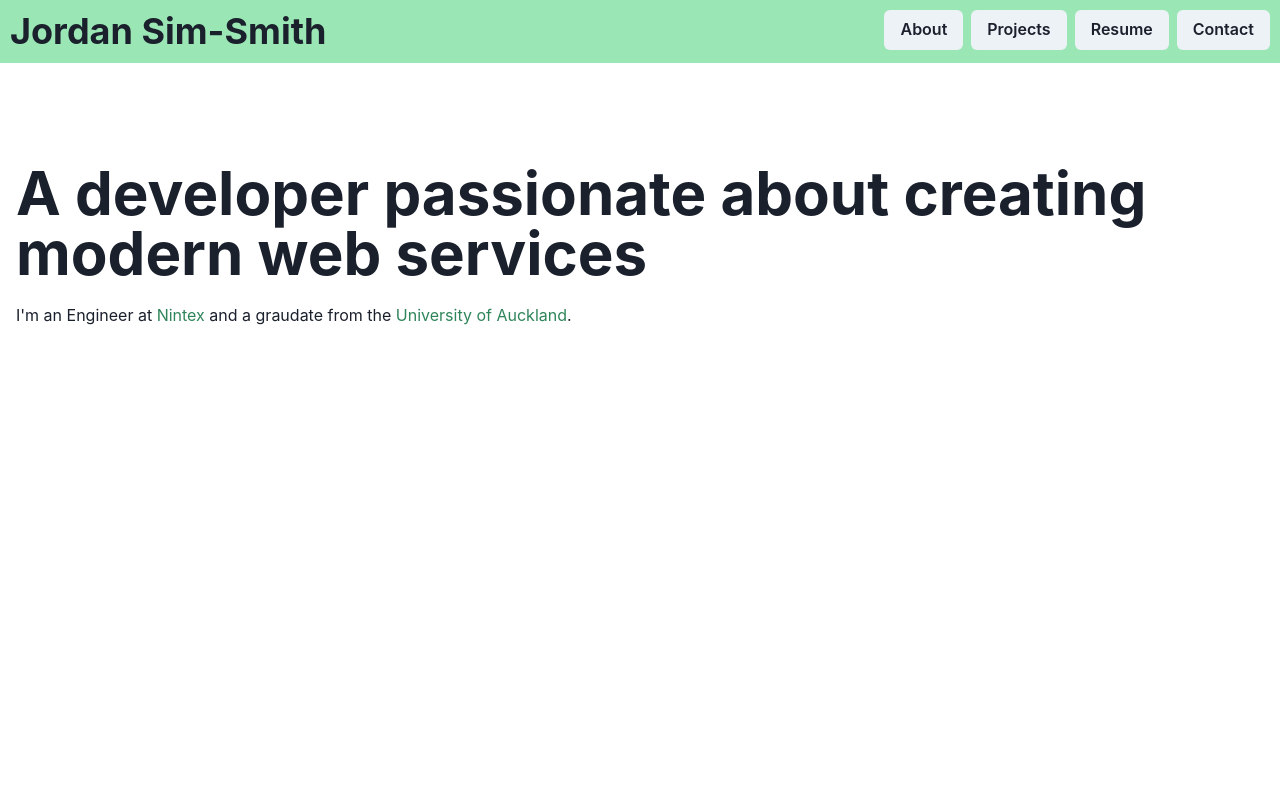
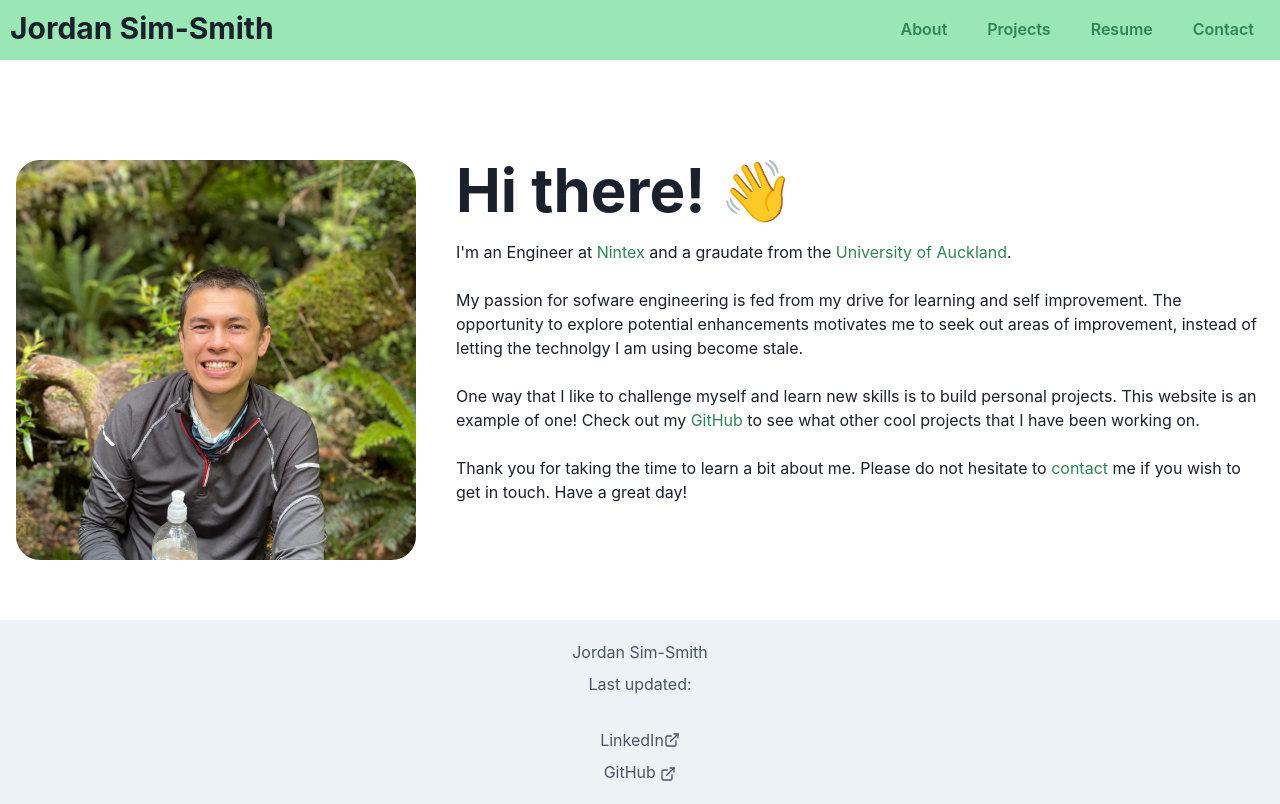
Before and after one commit to jordansimsmith/personal-website, a Next.js app in the folder v2/: page / in a window 1280 px wide. Built offline with nearby package versions, Linux system fonts and the light colour scheme; no server answers.

Commit message:
Add footer and update various styles

```diff
--- /dev/null
+++ b/v2/components/Footer.tsx
@@ -0,0 +1,37 @@
+import { ExternalLinkIcon } from '@chakra-ui/icons';
+import { Box, VStack, Text, Link } from '@chakra-ui/react';
+import React from 'react';
+import { useLastUpdated } from '../hooks/useLastUpdated';
+
+export const Footer = (): JSX.Element => {
+  const lastUpdated = useLastUpdated();
+
+  return (
+    <VStack
+      as="footer"
+      backgroundColor="gray.100"
+      color="gray.600"
+      paddingTop="20px"
+      paddingBottom="20px"
+      marginTop="60px"
+    >
+      <Text>Jordan Sim-Smith</Text>
+
+      <Text>Last updated: {lastUpdated}</Text>
+
+      <br />
+
+      <Link
+        href="https://linkedin.com/in/jordansimsmith"
+        isExternal
+        display="flex"
+        alignItems="center"
+      >
+        LinkedIn <ExternalLinkIcon />
+      </Link>
+      <Link href="https://github.com/jordansimsmith" isExternal>
+        GitHub <ExternalLinkIcon />
+      </Link>
+    </VStack>
+  );
+};
--- /dev/null
+++ b/v2/components/Header.tsx
@@ -0,0 +1,49 @@
+import NextLink from 'next/link';
+import { Box, Button, ButtonGroup, Heading } from '@chakra-ui/react';
+import React from 'react';
+
+export const Header = (): JSX.Element => {
+  return (
+    <Box as="header">
+      <Box
+        backgroundColor="green.200"
+        display="flex"
+        justifyContent="space-between"
+        padding="10px"
+        as="nav"
+      >
+        <NextLink href="/" passHref>
+          <Heading as="a" size="lg">
+            Jordan Sim-Smith
+          </Heading>
+        </NextLink>
+
+        <ButtonGroup>
+          <NextLink href="/" passHref>
+            <Button as="a" colorScheme="green" variant="ghost">
+              About
+            </Button>
+          </NextLink>
+
+          <NextLink href="/projects" passHref>
+            <Button as="a" colorScheme="green" variant="ghost">
+              Projects
+            </Button>
+          </NextLink>
+
+          <NextLink href="/resume" passHref>
+            <Button as="a" colorScheme="green" variant="ghost">
+              Resume
+            </Button>
+          </NextLink>
+
+          <NextLink href="/contact" passHref>
+            <Button as="a" colorScheme="green" variant="ghost">
+              Contact
+            </Button>
+          </NextLink>
+        </ButtonGroup>
+      </Box>
+    </Box>
+  );
+};
--- a/v2/components/Navigation.tsx
+++ /dev/null
@@ -1,37 +0,0 @@
-import NextLink from 'next/link';
-import { Box, Button, ButtonGroup, Heading } from '@chakra-ui/react';
-import React from 'react';
-
-export const Navigation = (): JSX.Element => {
-  return (
-    <Box
-      backgroundColor="green.200"
-      display="flex"
-      justifyContent="space-between"
-      padding="10px"
-      as="nav"
-    >
-      <NextLink href="/" passHref>
-        <Heading as="a">Jordan Sim-Smith</Heading>
-      </NextLink>
-
-      <ButtonGroup>
-        <NextLink href="/about" passHref>
-          <Button as="a">About</Button>
-        </NextLink>
-
-        <NextLink href="/projects" passHref>
-          <Button as="a">Projects</Button>
-        </NextLink>
-
-        <NextLink href="/resume" passHref>
-          <Button as="a">Resume</Button>
-        </NextLink>
-
-        <NextLink href="/contact" passHref>
-          <Button as="a">Contact</Button>
-        </NextLink>
-      </ButtonGroup>
-    </Box>
-  );
-};
--- /dev/null
+++ b/v2/hooks/useLastUpdated.ts
@@ -0,0 +1,39 @@
+import React from 'react';
+
+export const useLastUpdated = () => {
+  const [lastUpdated, setLastUpdated] = React.useState<Date>();
+
+  // fetch last commit to master branch
+  React.useEffect(() => {
+    const url =
+      'https://api.github.com/repos/jordansimsmith/personal-website/branches/master';
+
+    fetch(url)
+      .then((data) => data.json())
+      .then((json) =>
+        setLastUpdated(new Date(json.commit.commit.committer.date)),
+      )
+      .catch((err) => console.error(err));
+  }, []);
+
+  const monthNames = [
+    'January',
+    'February',
+    'March',
+    'April',
+    'May',
+    'June',
+    'July',
+    'August',
+    'September',
+    'October',
+    'November',
+    'December',
+  ];
+
+  if (!lastUpdated) {
+    return null;
+  }
+
+  return `${monthNames[lastUpdated.getMonth()]} ${lastUpdated.getFullYear()}`;
+};
--- a/v2/pages/_app.tsx
+++ b/v2/pages/_app.tsx
@@ -1,18 +1,26 @@
-import { ChakraProvider, Container } from '@chakra-ui/react';
+import { ChakraProvider, Container, Flex } from '@chakra-ui/react';
 import { AppProps } from 'next/app';
-import { Navigation } from '../components/Navigation';
+import { Footer } from '../components/Footer';
+import { Header } from '../components/Header';
 import '../styles/globals.css';
 
 const MyApp = ({ Component, pageProps }: AppProps): JSX.Element => {
   return (
     <ChakraProvider>
-      <header>
-        <Navigation />
-      </header>
+      <Flex direction="column">
+        <Header />
 
-      <Container as="main" maxWidth="container.xl" marginTop="100px">
-        <Component {...pageProps} />
-      </Container>
+        <Container
+          as="main"
+          maxWidth="container.xl"
+          marginTop="100px"
+          flexGrow="1"
+        >
+          <Component {...pageProps} />
+        </Container>
+
+        <Footer />
+      </Flex>
     </ChakraProvider>
   );
 };
--- a/v2/pages/index.tsx
+++ b/v2/pages/index.tsx
@@ -1,11 +1,19 @@
-import { Box, Heading, Link, Text } from '@chakra-ui/react';
+import { Box, Flex, Heading, Image, Link, Text } from '@chakra-ui/react';
+import NextLink from 'next/link';
 
 const IndexPage = (): JSX.Element => {
   return (
-    <Box>
-      <Heading size="3xl">
-        A developer passionate about creating modern web services
-      </Heading>
+    <Flex flexDirection="row">
+      <Image
+        borderRadius="3xl"
+        alt="Jordan Sim-Smith"
+        src="/portrait.jpg"
+        objectFit="cover"
+        maxWidth="400px"
+        maxHeight="400px"
+      />
+      <Box paddingLeft="40px">
+        <Heading size="3xl">Hi there! 👋</Heading>
 
         <Text marginTop="20px">
           I'm an Engineer at{' '}
@@ -18,7 +26,41 @@ const IndexPage = (): JSX.Element => {
           </Link>
           .
         </Text>
+        <br />
+
+        <Text>
+          My passion for sofware engineering is fed from my drive for learning
+          and self improvement. The opportunity to explore potential
+          enhancements motivates me to seek out areas of improvement, instead of
+          letting the technolgy I am using become stale.
+        </Text>
+        <br />
+
+        <Text>
+          One way that I like to challenge myself and learn new skills is to
+          build personal projects. This website is an example of one! Check out
+          my{' '}
+          <Link
+            href="https://github.com/jordansimsmith"
+            isExternal
+            color="green.600"
+          >
+            GitHub
+          </Link>{' '}
+          to see what other cool projects that I have been working on.
+        </Text>
+        <br />
+
+        <Text>
+          Thank you for taking the time to learn a bit about me. Please do not
+          hesitate to{' '}
+          <NextLink href="/contact" passHref>
+            <Link color="green.600">contact</Link>
+          </NextLink>{' '}
+          me if you wish to get in touch. Have a great day!
+        </Text>
       </Box>
+    </Flex>
   );
 };
 
--- a/v2/pages/resume.tsx
+++ b/v2/pages/resume.tsx
@@ -19,13 +19,11 @@ const ResumePage = (): JSX.Element => {
       </Button>
 
       <Box
-        border="solid"
-        borderColor="green.600"
-        borderRadius="2xl"
+        rounded="2xl"
         overflow="hidden"
         maxWidth={1004} // 1000 + border
-        borderWidth="2px"
         transform="translate(0)"
+        boxShadow="dark-lg"
       >
         <Document file="https://s3-ap-southeast-2.amazonaws.com/jordan.sim-smith.co.nz/cv.pdf">
           <Page
--- a/v2/styles/globals.css
+++ b/v2/styles/globals.css
@@ -19,3 +19,10 @@ a {
   width: 100% !important;
   height: 100% !important;
 }
+
+html,
+body,
+#__next,
+#__next > div {
+  height: 100%;
+}
```
Also changed, not shown: v2/pages/about.tsx (deleted, +0 -67 lines), v2/pages/contact.tsx (+12 -1 lines). Lines whose indentation alone changed are shown as unchanged.
